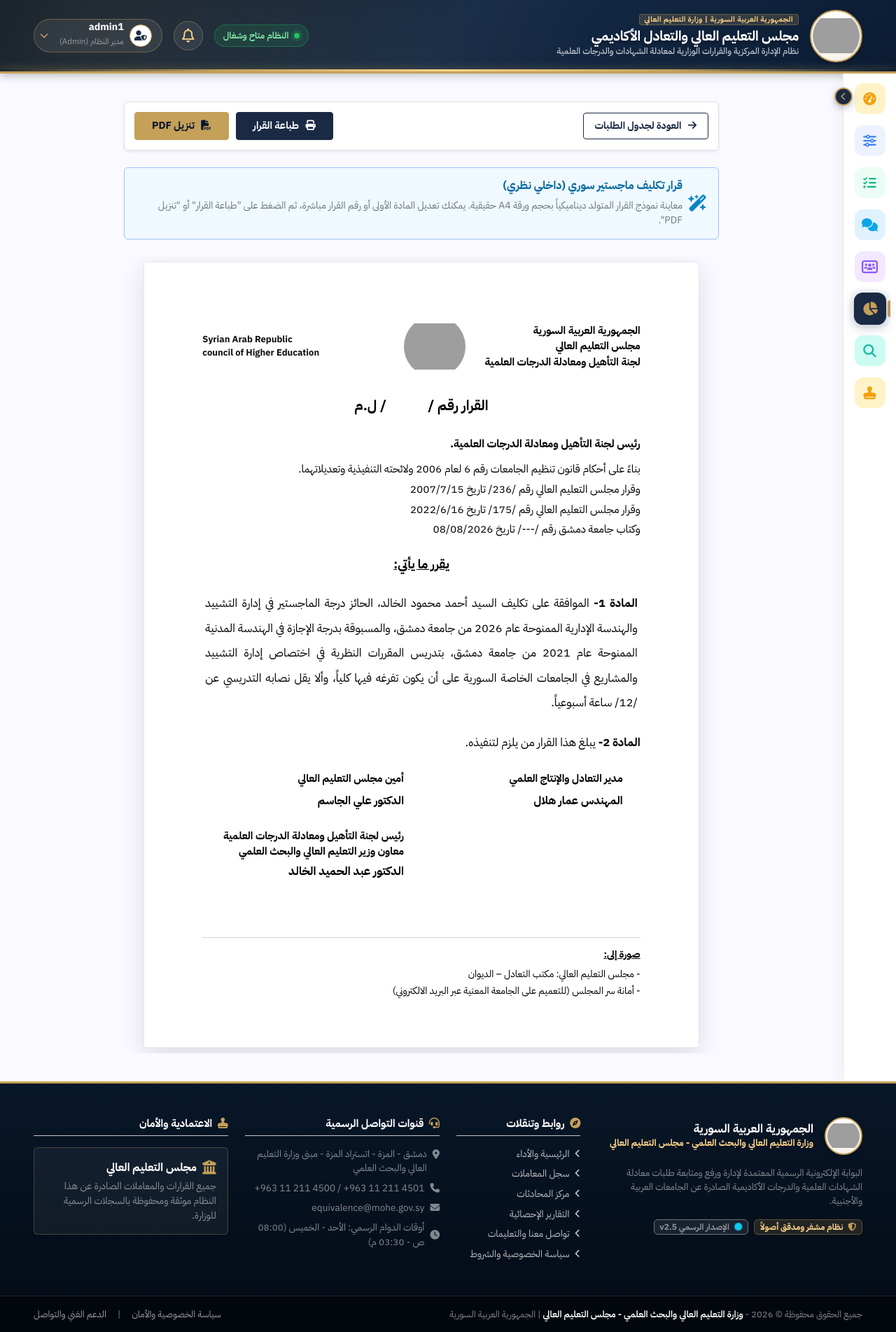
After one commit to Abood-Alhoury/mohe2, a Laravel app: page /admin/reports/1/generate-decision in a window 1280 px wide. The commit adds this page. Shown: the whole page at 70% size. Run offline with Laravel 12, Linux system fonts and the light colour scheme; a user stored in the database is signed in; data comes from the database, SQL or seed files in the repository; data that the repository does not hold is empty; style sheets or scripts are compiled from the project's sources; grey boxes are pictures that could not be loaded.

Commit message:
version 1.6

```diff
--- /dev/null
+++ b/app/Http/Controllers/Admin/GeneratedDecisionController.php
@@ -0,0 +1,289 @@
+<?php
+
+namespace App\Http\Controllers\Admin;
+
+use App\Http\Controllers\Controller;
+use Illuminate\Http\Request;
+use App\Models\Application;
+use App\Models\ApplicationDecision;
+use App\Models\ApplicationMessage;
+use Illuminate\Support\Facades\Auth;
+use Illuminate\Support\Facades\Storage;
+use Barryvdh\DomPDF\Facade\Pdf;
+use Carbon\Carbon;
+
+class GeneratedDecisionController extends Controller
+{
+    public function show(Request $request, $id)
+    {
+        $application = Application::with([
+            'candidate.nationality',
+            'workUniversity',
+            'educations.level',
+            'educations.country',
+            'educations.university',
+        ])->findOrFail($id);
+
+        $candidate = $application->candidate;
+
+        $bachelorEd = $application->educations->where('level.name', 'إجازة جامعية')->first();
+        $masterEd = $application->educations->where('level.name', 'ماجستير')->first();
+
+        // Determine Decision Type
+        $requestType = $application->request_type ?? '';
+        $isApplied = str_contains($requestType, 'تطبيقي');
+        $decisionType = $isApplied ? 'applied_master' : 'syrian_master';
+        $decisionTitle = $isApplied ? 'قرار تعادل ماجستير تطبيقي (أقل من سنتين)' : 'قرار تكليف ماجستير سوري (داخلي نظري)';
+
+        // Prepare Dynamic Data
+        $candidateName = $candidate->full_name ?? 'غ/م';
+        $uniName = $application->workUniversity->name ?? 'الجامعة الخاصة المعنية';
+        $uniReqNo = $application->new_uni_request_no ?? '---';
+        $uniReqDate = $application->new_uni_request_date ? format_sys_date($application->new_uni_request_date) : format_sys_date(now());
+
+        // Master info
+        $masterSpec = $masterEd->exact_specialization ?? ($masterEd->general_specialization ?? ($masterEd->section_name ?? 'الماجستير'));
+        $masterYear = $masterEd && $masterEd->grant_date ? Carbon::parse($masterEd->grant_date)->format('Y') : date('Y');
+        $masterUniRaw = $masterEd->university->name ?? ($masterEd->university_other ?? 'جامعة معترف بها');
+        $masterUni = preg_replace('/^(جامعة|جامعه)\s+/u', '', trim($masterUniRaw));
+
+        // Bachelor info
+        $baSpec = $bachelorEd->exact_specialization ?? ($bachelorEd->general_specialization ?? ($bachelorEd->section_name ?? 'الإجازة الجامعية'));
+        $baYear = $bachelorEd && $bachelorEd->grant_date ? Carbon::parse($bachelorEd->grant_date)->format('Y') : (date('Y') - 5);
+        $baUniRaw = $bachelorEd->university->name ?? ($bachelorEd->university_other ?? 'جامعة معترف بها');
+        $baUni = preg_replace('/^(جامعة|جامعه)\s+/u', '', trim($baUniRaw));
+
+        // Teaching spec
+        $teachingDept = $application->work_department ?: ($application->work_faculty ?: $masterSpec);
+
+        $decisionNo = $request->query('decision_no', '');
+        $decisionDate = format_sys_date(now());
+
+        return view('admin.reports.generated_decision', compact(
+            'application',
+            'candidate',
+            'bachelorEd',
+            'masterEd',
+            'decisionType',
+            'decisionTitle',
+            'candidateName',
+            'uniName',
+            'uniReqNo',
+            'uniReqDate',
+            'masterSpec',
+            'masterYear',
+            'masterUni',
+            'baSpec',
+            'baYear',
+            'baUni',
+            'teachingDept',
+            'decisionNo',
+            'decisionDate'
+        ));
+    }
+
+    public function downloadPdf(Request $request, $id)
+    {
+        $application = Application::with([
+            'candidate.nationality',
+            'workUniversity',
+            'educations.level',
+            'educations.country',
+            'educations.university',
+        ])->findOrFail($id);
+
+        $candidate = $application->candidate;
+        $bachelorEd = $application->educations->where('level.name', 'إجازة جامعية')->first();
+        $masterEd = $application->educations->where('level.name', 'ماجستير')->first();
+
+        $requestType = $application->request_type ?? '';
+        $isApplied = str_contains($requestType, 'تطبيقي');
+        $decisionType = $isApplied ? 'applied_master' : 'syrian_master';
+        $decisionTitle = $isApplied ? 'قرار تعادل ماجستير تطبيقي (أقل من سنتين)' : 'قرار تكليف ماجستير سوري (داخلي نظري)';
+
+        $candidateName = $candidate->full_name ?? 'غ/م';
+        $uniName = $application->workUniversity->name ?? 'الجامعة الخاصة المعنية';
+        $uniReqNo = $application->new_uni_request_no ?? '---';
+        $uniReqDate = $application->new_uni_request_date ? format_sys_date($application->new_uni_request_date) : format_sys_date(now());
+
+        $masterSpec = $masterEd->exact_specialization ?? ($masterEd->general_specialization ?? ($masterEd->section_name ?? 'الماجستير'));
+        $masterYear = $masterEd && $masterEd->grant_date ? Carbon::parse($masterEd->grant_date)->format('Y') : date('Y');
+        $masterUniRaw = $masterEd->university->name ?? ($masterEd->university_other ?? 'جامعة معترف بها');
+        $masterUni = preg_replace('/^(جامعة|جامعه)\s+/u', '', trim($masterUniRaw));
+
+        $baSpec = $bachelorEd->exact_specialization ?? ($bachelorEd->general_specialization ?? ($bachelorEd->section_name ?? 'الإجازة الجامعية'));
+        $baYear = $bachelorEd && $bachelorEd->grant_date ? Carbon::parse($bachelorEd->grant_date)->format('Y') : (date('Y') - 5);
+        $baUniRaw = $bachelorEd->university->name ?? ($bachelorEd->university_other ?? 'جامعة معترف بها');
+        $baUni = preg_replace('/^(جامعة|جامعه)\s+/u', '', trim($baUniRaw));
+
+        $teachingDept = $application->work_department ?: ($application->work_faculty ?: $masterSpec);
+
+        $decisionNo = $request->query('decision_no', '');
+        $decisionDate = format_sys_date(now());
+
+        $html = view('admin.reports.generated_decision_pdf_template', compact(
+            'application',
+            'candidate',
+            'bachelorEd',
+            'masterEd',
+            'decisionType',
+            'decisionTitle',
+            'candidateName',
+            'uniName',
+            'uniReqNo',
+            'uniReqDate',
+            'masterSpec',
+            'masterYear',
+            'masterUni',
+            'baSpec',
+            'baYear',
+            'baUni',
+            'teachingDept',
+            'decisionNo',
+            'decisionDate'
+        ))->render();
+
+        try {
+            $arabic = new \ArPHP\I18N\Arabic();
+            $styleBlocks = [];
+            $html = preg_replace_callback('/<style[^>]*>.*?<\/style>/si', function ($m) use (&$styleBlocks) {
+                $placeholder = '___STYLE_BLOCK_' . count($styleBlocks) . '___';
+                $styleBlocks[$placeholder] = $m[0];
+                return $placeholder;
+            }, $html);
+
+            $p = $arabic->arIdentify($html);
+            if ($p && count($p) > 0) {
+                for ($i = count($p) - 1; $i >= 0; $i -= 2) {
+                    $utf8ar = $arabic->utf8Glyphs(substr($html, $p[$i - 1], $p[$i] - $p[$i - 1]), 1000000);
+                    $html = substr_replace($html, $utf8ar, $p[$i - 1], $p[$i] - $p[$i - 1]);
+                }
+            }
+
+            foreach ($styleBlocks as $placeholder => $block) {
+                $html = str_replace($placeholder, $block, $html);
+            }
+        } catch (\Exception $e) {
+            // fallback
+        }
+
+        $pdf = Pdf::loadHTML($html)->setPaper('A4', 'portrait');
+        $fileName = 'Official_Decision_' . ($isApplied ? 'Applied' : 'Syrian') . '_' . $application->id . '.pdf';
+        return $pdf->stream($fileName);
+    }
+
+    public function adopt(Request $request, $id)
+    {
+        $application = Application::with([
+            'candidate.nationality',
+            'workUniversity',
+            'educations.level',
+            'educations.country',
+            'educations.university',
+        ])->findOrFail($id);
+
+        $decisionNo = $request->input('decision_no', rand(100, 999) . '/' . date('Y'));
+        $candidate = $application->candidate;
+        $bachelorEd = $application->educations->where('level.name', 'إجازة جامعية')->first();
+        $masterEd = $application->educations->where('level.name', 'ماجستير')->first();
+
+        $requestType = $application->request_type ?? '';
+        $isApplied = str_contains($requestType, 'تطبيقي');
+        $decisionType = $isApplied ? 'applied_master' : 'syrian_master';
+        $decisionTitle = $isApplied ? 'قرار تعادل ماجستير تطبيقي (أقل من سنتين)' : 'قرار تكليف ماجستير سوري (داخلي نظري)';
+
+        $candidateName = $candidate->full_name ?? 'غ/م';
+        $uniName = $application->workUniversity->name ?? 'الجامعة الخاصة المعنية';
+        $uniReqNo = $application->new_uni_request_no ?? '---';
+        $uniReqDate = $application->new_uni_request_date ? format_sys_date($application->new_uni_request_date) : format_sys_date(now());
+
+        $masterSpec = $masterEd->exact_specialization ?? ($masterEd->general_specialization ?? ($masterEd->section_name ?? 'الماجستير'));
+        $masterYear = $masterEd && $masterEd->grant_date ? Carbon::parse($masterEd->grant_date)->format('Y') : date('Y');
+        $masterUni = $masterEd->university->name ?? ($masterEd->university_other ?? 'جامعة معترف بها');
+
+        $baSpec = $bachelorEd->exact_specialization ?? ($bachelorEd->general_specialization ?? ($bachelorEd->section_name ?? 'الإجازة الجامعية'));
+        $baYear = $bachelorEd && $bachelorEd->grant_date ? Carbon::parse($bachelorEd->grant_date)->format('Y') : (date('Y') - 5);
+        $baUni = $bachelorEd->university->name ?? ($bachelorEd->university_other ?? 'جامعة معترف بها');
+
+        $teachingDept = $application->work_department ?: ($application->work_faculty ?: $masterSpec);
+        $decisionDate = format_sys_date(now());
+
+        // 1. Render PDF HTML
+        $html = view('admin.reports.generated_decision_pdf_template', compact(
+            'application',
+            'candidate',
+            'bachelorEd',
+            'masterEd',
+            'decisionType',
+            'decisionTitle',
+            'candidateName',
+            'uniName',
+            'uniReqNo',
+            'uniReqDate',
+            'masterSpec',
+            'masterYear',
+            'masterUni',
+            'baSpec',
+            'baYear',
+            'baUni',
+            'teachingDept',
+            'decisionNo',
+            'decisionDate'
+        ))->render();
+
+        try {
+            $arabic = new \ArPHP\I18N\Arabic();
+            $styleBlocks = [];
+            $html = preg_replace_callback('/<style[^>]*>.*?<\/style>/si', function ($m) use (&$styleBlocks) {
+                $placeholder = '___STYLE_BLOCK_' . count($styleBlocks) . '___';
+                $styleBlocks[$placeholder] = $m[0];
+                return $placeholder;
+            }, $html);
+
+            $p = $arabic->arIdentify($html);
+            if ($p && count($p) > 0) {
+                for ($i = count($p) - 1; $i >= 0; $i -= 2) {
+                    $utf8ar = $arabic->utf8Glyphs(substr($html, $p[$i - 1], $p[$i] - $p[$i - 1]), 1000000);
+                    $html = substr_replace($html, $utf8ar, $p[$i - 1], $p[$i] - $p[$i - 1]);
+                }
+            }
+
+            foreach ($styleBlocks as $placeholder => $block) {
+                $html = str_replace($placeholder, $block, $html);
+            }
+        } catch (\Exception $e) {
+            // fallback
+        }
+
+        // 2. Generate and store PDF file
+        $pdf = Pdf::loadHTML($html)->setPaper('A4', 'portrait');
+        $safeDecNo = str_replace(['/', '\\'], '_', $decisionNo);
+        $fileName = 'Official_Decision_' . $application->id . '_' . $safeDecNo . '_' . time() . '.pdf';
+        $filePath = 'decisions/' . $fileName;
+
+        Storage::disk('public')->put($filePath, $pdf->output());
+
+        // 3. Update application status
+        $application->status = 'تم الصدور';
+        $application->save();
+
+        // 4. Create ApplicationDecision record with file_path
+        $decision = ApplicationDecision::create([
+            'application_id' => $application->id,
+            'decision_no' => $decisionNo,
+            'decision_date' => now(),
+            'file_path' => $filePath,
+            'notes' => 'تم توليد واعتماد القرار رسمياً عبر النظام الإلكتروني للمجلس',
+        ]);
+
+        // 5. Send automated notification to university
+        ApplicationMessage::create([
+            'application_id' => $application->id,
+            'sender_id' => Auth::id() ?? 1,
+            'message' => "📜 [إشعار رسمي - صدور قرار التعادل]: تم صدور واعتماد قرار معادلة الشهادة العلمية رسمياً برقم ({$decisionNo}) للطلب رقم (#{$application->application_no}) للمرشح ({$candidateName}). يمكنك الاطلاع على نص القرار وتحميله أصولاً.",
+            'is_read' => false,
+        ]);
+
+        return redirect()->route('admin.applications.index')->with('success', 'تم اعتماد وإصدار قرار التعادل رسمياً بنجاح وتحديث حالة الطلب إلى (تم الصدور) وإشعار الجامعة.');
+    }
+}
--- /dev/null
+++ b/resources/views/admin/reports/generated_decision.blade.php
@@ -0,0 +1,129 @@
+@extends('layouts.admin')
+@section('title', 'توليد قرار تعادل رسمي - ' . ($candidateName ?? ''))
+
+@push('styles')
+<style>
+/* Interactive Live Editing Hover & Focus Effects */
+[contenteditable="true"] {
+    transition: background-color 0.2s ease, border-color 0.2s ease;
+    border-radius: 4px;
+    padding: 2px 4px;
+}
+[contenteditable="true"]:hover {
+    background-color: #f8fafc !important;
+    outline: 1px dashed #cbd5e1 !important;
+    cursor: text;
+}
+[contenteditable="true"]:focus {
+    background-color: #ffffff !important;
+    outline: 2px solid #3b82f6 !important;
+    box-shadow: 0 0 0 4px rgba(59, 130, 246, 0.15) !important;
+}
+
+@media print {
+    @page {
+        size: A4 portrait;
+        margin: 5mm 8mm !important;
+    }
+
+    [contenteditable="true"], [contenteditable="true"]:hover, [contenteditable="true"]:focus {
+        background-color: transparent !important;
+        outline: none !important;
+        box-shadow: none !important;
+        border: none !important;
+        padding: 0 !important;
+    }
+
+    /* Hide all site chrome & show ONLY the decision paper */
+    body * {
+        visibility: hidden !important;
+    }
+
+    .decision-paper-wrapper,
+    .decision-paper-wrapper * {
+        visibility: visible !important;
+    }
+
+    .decision-paper-wrapper {
+        position: absolute !important;
+        left: 0 !important;
+        top: 0 !important;
+        width: 100% !important;
+        max-width: 100% !important;
+        margin: 0 !important;
+        padding: 5mm 8mm !important;
+        box-shadow: none !important;
+        border: none !important;
+        background: #ffffff !important;
+        box-sizing: border-box !important;
+        display: flex !important;
+        flex-direction: column !important;
+        justify-content: space-between !important;
+        min-height: 275mm !important;
+    }
+
+    .paper-body-content {
+        flex: 1 0 auto !important;
+    }
+
+    .copies-div {
+        margin-top: auto !important;
+    }
+}
+</style>
+@endpush
+
+@section('content')
+<div class="container-fluid px-4 py-3">
+    <div class="d-flex flex-column align-items-center w-100">
+
+        <!-- SYSTEM ACTION BAR (ONLY PRINT BUTTON & BACK BUTTON) -->
+        <div class="w-100 mb-4 no-print p-3.5 bg-white shadow-sm rounded border d-flex flex-wrap justify-content-between align-items-center gap-3" style="max-width: 850px;">
+            <a href="{{ route('admin.applications.index') }}" class="btn btn-outline-navy fw-bold px-3">
+                <i class="fa-solid fa-arrow-right me-1.5"></i> العودة لجدول الطلبات
+            </a>
+
+            <div class="d-flex align-items-center gap-2.5 flex-wrap">
+                <button onclick="printCleanDocument()" class="btn btn-solid-navy fw-bold px-4 py-2 shadow-xs">
+                    <i class="fa-solid fa-print me-1.5"></i> طباعة القرار
+                </button>
+
+                <button onclick="printCleanDocument()" class="btn btn-gold-cta fw-bold px-4 py-2 shadow-xs">
+                    <i class="fa-solid fa-file-pdf me-1.5"></i> تنزيل PDF
+                </button>
+            </div>
+        </div>
+
+        <!-- GENERATION NOTICE BANNER -->
+        <div class="w-100 mb-4 no-print p-3 rounded border border-primary-subtle shadow-xs" style="max-width: 850px; background-color: #f0f9ff; color: #0369a1;">
+            <div class="d-flex align-items-center gap-2">
+                <i class="fa-solid fa-wand-magic-sparkles fs-4" style="color: #0284c7;"></i>
+                <div>
+                    <h6 class="fw-bold mb-0.5" style="color: #0369a1;">{{ $decisionTitle }}</h6>
+                    <p class="mb-0 small text-secondary">معاينة نموذج القرار المتولد ديناميكياً بحجم ورقة A4 حقيقية. يمكنك تعديل المادة الأولى أو رقم القرار مباشرة، ثم الضغط على "طباعة القرار" أو "تنزيل PDF".</p>
+                </div>
+            </div>
+        </div>
+
+        <!-- DECISION DOCUMENT PAPER PREVIEW (EXACT A4 SHEET PROPORTIONS 210mm x 297mm) -->
+        <div class="d-flex justify-content-center w-100 overflow-auto py-2">
+            @include('admin.reports.generated_decision_paper')
+        </div>
+
+    </div>
+</div>
+
+<script>
+function printCleanDocument() {
+    const originalTitle = document.title;
+    const rawName = "{{ $candidateName }}".replace(/[/\\?%*:|"<>]/g, '').trim();
+    document.title = "قرار_تعادل_رسمي_" + (rawName || "المتقدم");
+
+    window.print();
+
+    setTimeout(function() {
+        document.title = originalTitle;
+    }, 1500);
+}
+</script>
+@endsection
--- /dev/null
+++ b/resources/views/admin/reports/generated_decision_paper.blade.php
@@ -0,0 +1,99 @@
+<!-- OFFICIAL DECISION DOCUMENT PAPER SNIPPET (A4 PROPORTIONS 210mm x 297mm) -->
+<div class="decision-paper-wrapper" style="direction: rtl; font-family: 'Traditional Arabic', 'IBM Plex Sans Arabic', 'Segoe UI', serif; font-size: 16px; line-height: 1.85; color: #000000; background: #ffffff; width: 210mm; min-height: 297mm; padding: 20mm 22mm 18mm 22mm; margin: 0 auto; box-shadow: 0 10px 35px rgba(0,0,0,0.12); border: 1px solid #e2e8f0; border-radius: 2px; position: relative; box-sizing: border-box; display: flex; flex-direction: column; justify-content: space-between;">
+
+    <!-- TOP & MIDDLE CONTENT AREA -->
+    <div class="paper-body-content" style="flex: 1 0 auto;">
+
+        <!-- TOP HEADER -->
+        <table class="header-table" style="width: 100%; border-collapse: collapse; margin-bottom: 22px;" border="0">
+            <tr>
+                <!-- Right: Arabic Header -->
+                <td style="width: 40%; text-align: right; vertical-align: middle; font-weight: bold; font-size: 15px; line-height: 1.5;">
+                    الجمهورية العربية السورية<br>
+                    مجلس التعليم العالي<br>
+                    لجنة التأهيل ومعادلة الدرجات العلمية
+                </td>
+
+                <!-- Center: Official Emblem Logo -->
+                <td style="width: 20%; text-align: center; vertical-align: middle;">
+                    <img src="{{ asset('assets/logo.jpg') }}" alt="شعار مجلس التعليم العالي" style="width: 88px; height: 88px; object-fit: contain; border-radius: 50%;">
+                </td>
+
+                <!-- Left: English Header -->
+                <td dir="ltr" style="width: 40%; text-align: left; vertical-align: middle; font-weight: bold; font-size: 13px; line-height: 1.4; color: #111111;">
+                    Syrian Arab Republic<br>
+                    council of Higher Education
+                </td>
+            </tr>
+        </table>
+
+        <!-- DECISION TITLE & NUMBER (INTERACTIVE EDITABLE FIELD - CLEAN WITHOUT DASHED UNDERLINE) -->
+        <div class="decision-title-div" style="text-align: center; font-size: 20px; font-weight: bold; margin: 20px 0 22px;">
+            القرار رقم / &nbsp;<span contenteditable="true" title="انقر هنا لكتابة أو تعديل رقم القرار" style="display: inline-block; min-width: 40px; text-align: center; color: #000000; border: none; outline: none; padding: 0 4px;">{{ ($decisionNo && $decisionNo !== '---') ? $decisionNo : '' }}</span>&nbsp; / ل.م
+        </div>
+
+        <!-- PREAMBLE -->
+        <div class="preamble-div" style="font-size: 15.5px; margin-bottom: 18px; text-align: justify; line-height: 1.85;">
+            <div style="font-weight: bold; margin-bottom: 8px;">رئيس لجنة التأهيل ومعادلة الدرجات العلمية.</div>
+            <div>بناءً على أحكام قانون تنظيم الجامعات رقم 6 لعام 2006 ولائحته التنفيذية وتعديلاتهما.</div>
+            <div>وقرار مجلس التعليم العالي رقم /236/ تاريخ 2007/7/15</div>
+            <div>وقرار مجلس التعليم العالي رقم /175/ تاريخ 2022/6/16</div>
+            <div>وكتاب {{ $uniName }} رقم /{{ $uniReqNo }}/ تاريخ {{ $uniReqDate }}</div>
+        </div>
+
+        <!-- DECISION DECREE HEADER -->
+        <div class="decree-header-div" style="text-align: center; font-size: 18px; font-weight: bold; margin: 16px 0 20px; text-decoration: underline;">
+            يقرر ما يأتي:
+        </div>
+
+        <!-- ARTICLE 1 (ONLY THIS PARAGRAPH IS EDITABLE AS REQUESTED) -->
+        <div class="article-div" contenteditable="true" title="انقر هنا لتعديل نص المادة الأولى والبيانات" style="font-size: 16.5px; margin-bottom: 22px; text-align: justify; line-height: 2.15; outline: none;">
+            @if($decisionType === 'applied_master')
+                <strong>المادة 1-</strong> تعد درجة الماجستير في {{ $masterSpec }} الممنوحة عام {{ $masterYear }} للسيد {{ $candidateName }} من جامعة {{ $masterUni }}، والمسبوقة بدرجة الإجازة في {{ $baSpec }} الممنوحة عام {{ $baYear }} من جامعة {{ $baUni }}، محققةً لشروط الشهادة والاختصاص من أجل تدريس الجوانب التطبيقية في اختصاص {{ $teachingDept }} بالجامعات الخاصة السورية.
+            @else
+                <strong>المادة 1-</strong> الموافقة على تكليف السيد {{ $candidateName }}، الحائز درجة الماجستير في {{ $masterSpec }} الممنوحة عام {{ $masterYear }} من جامعة {{ $masterUni }}، والمسبوقة بدرجة الإجازة في {{ $baSpec }} الممنوحة عام {{ $baYear }} من جامعة {{ $baUni }}، بتدريس المقررات النظرية في اختصاص {{ $teachingDept }} في الجامعات الخاصة السورية على أن يكون تفرغه فيها كلياً، وألا يقل نصابه التدريسي عن /12/ ساعة أسبوعياً.
+            @endif
+        </div>
+
+        <!-- ARTICLE 2 -->
+        <div class="article-div" style="font-size: 16.5px; margin-bottom: 25px;">
+            <strong>المادة 2-</strong> يبلغ هذا القرار من يلزم لتنفيذه.
+        </div>
+
+        <!-- OFFICIAL SIGNATURES SECTION (EXACT HORIZONTAL ALIGNMENT BETWEEN AMIN AND RA'IS) -->
+        <table class="signatures-table" style="width: 100%; border-collapse: collapse; margin-bottom: 20px; page-break-inside: avoid; border: none !important; outline: none !important; box-shadow: none !important;" border="0">
+            <tr>
+                <!-- Right Column (50%): Director of Equivalence -->
+                <td style="width: 50%; text-align: right; vertical-align: top; padding-right: 25px; font-size: 15px; font-weight: bold; line-height: 1.5;">
+                    <div>مدير التعادل والإنتاج العلمي</div>
+                    <div style="margin-top: 8px; font-size: 16px;">المهندس عمار هلال</div>
+                </td>
+
+                <!-- Left Column (50%): Secretary General & Chairman (EXACT SAME RIGHT-ALIGNMENT STARTING POINT) -->
+                <td style="width: 50%; text-align: right; vertical-align: top; padding-right: 25px; font-size: 15px; font-weight: bold; line-height: 1.5;">
+                    <!-- Top Block: Secretary General -->
+                    <div>
+                        <div>أمين مجلس التعليم العالي</div>
+                        <div style="margin-top: 8px; font-size: 16px;">الدكتور علي الجاسم</div>
+                    </div>
+
+                    <!-- Bottom Block: Chairman / Vice Minister (Directly underneath with vertical gap & exact aligned start) -->
+                    <div style="margin-top: 28px; line-height: 1.35;">
+                        <div>رئيس لجنة التأهيل ومعادلة الدرجات العلمية</div>
+                        <div style="margin-top: 2px;">معاون وزير التعليم العالي والبحث العلمي</div>
+                        <div style="margin-top: 8px; font-size: 16.5px;">الدكتور عبد الحميد الخالد</div>
+                    </div>
+                </td>
+            </tr>
+        </table>
+
+    </div>
+
+    <!-- BOTTOM FOOTER: COPIES TO SECTION (PINNED AT THE BOTTOM OF THE A4 PAGE) -->
+    <div class="copies-div" style="font-size: 14px; line-height: 1.7; page-break-inside: avoid; border-top: 1px solid #cbd5e1; padding-top: 12px; margin-top: auto;">
+        <div style="font-weight: bold; text-decoration: underline; margin-bottom: 4px;">صورة إلى:</div>
+        <div>- مجلس التعليم العالي: مكتب التعادل – الديوان</div>
+        <div>- أمانة سر المجلس (للتعميم على الجامعة المعنية عبر البريد الالكتروني)</div>
+    </div>
+
+</div>
--- a/routes/web.php
+++ b/routes/web.php
@@ -12,6 +12,7 @@ use App\Http\Controllers\Admin\SearchController;
 use App\Http\Controllers\Admin\ReportsController;
 use App\Http\Controllers\Admin\PdfReportController;
 use App\Http\Controllers\Admin\DecisionsController;
+use App\Http\Controllers\Admin\GeneratedDecisionController;
 use App\Http\Controllers\University\DashboardController as UniDashboardController;
 use App\Http\Controllers\University\ApplicationWizardController;
 use App\Http\Controllers\PageController;
@@ -85,6 +86,11 @@ Route::prefix('admin')->middleware(['auth', 'role:admin'])->group(function () {
     // Equivalence Decisions Upload & Issue
     Route::get('/decisions', [DecisionsController::class, 'index'])->name('admin.decisions.index');
     Route::post('/decisions', [DecisionsController::class, 'store'])->name('admin.decisions.store');
+
+    // Official Decision Generator Routes
+    Route::get('/reports/{id}/generate-decision', [GeneratedDecisionController::class, 'show'])->name('admin.reports.generate_decision');
+    Route::post('/reports/{id}/adopt-generated-decision', [GeneratedDecisionController::class, 'adopt'])->name('admin.reports.adopt_generated_decision');
+    Route::get('/reports/{id}/download-generated-decision-pdf', [GeneratedDecisionController::class, 'downloadPdf'])->name('admin.reports.download_generated_decision_pdf');
 });
 
 // 4. University Area (Protected by role:university)
```
Also changed, not shown: resources/views/admin/applications/index.blade.php (+16 -5 lines), resources/views/admin/reports/generated_decision_pdf_template.blade.php (added, +191 -0 lines).
